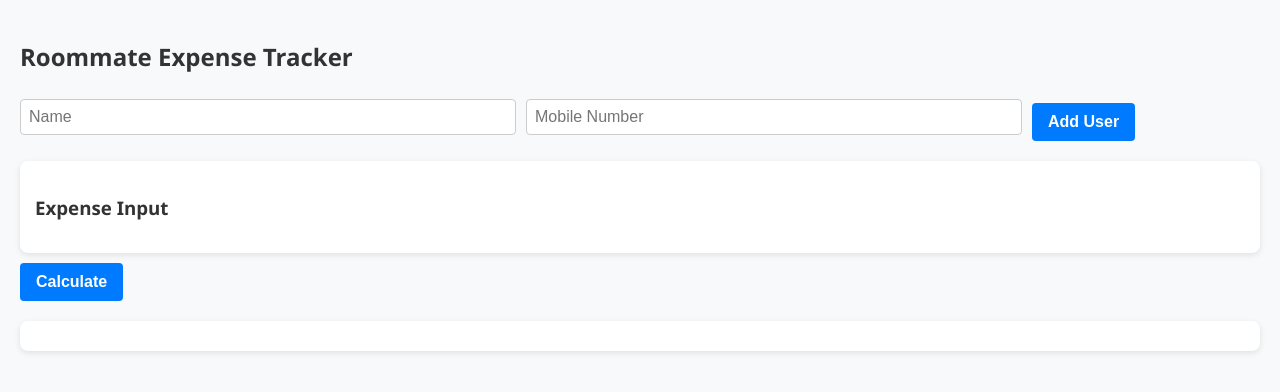
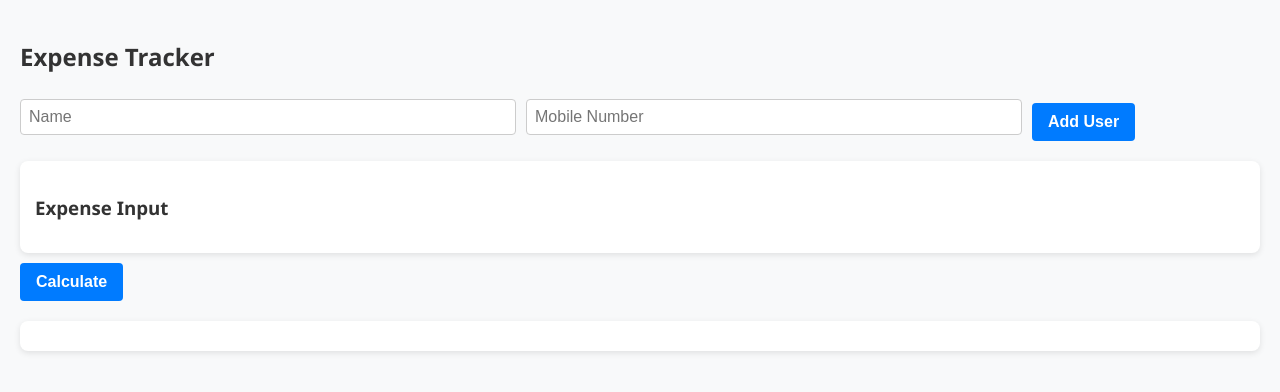
Before and after one commit to shubhamsoftrivet/Expense-Tracker, a plain HTML site: page index.html in a window 1280 px wide. Drawn offline with Linux system fonts and the light colour scheme.

Commit message:
Update index.html
change some text

```diff
--- a/index.html
+++ b/index.html
@@ -87,7 +87,7 @@
 </head>
 <body>
 
-  <h2>Roommate Expense Tracker</h2>
+  <h2>Expense Tracker</h2>
 
   <!-- Add User Form -->
   <div class="form-group">
```
